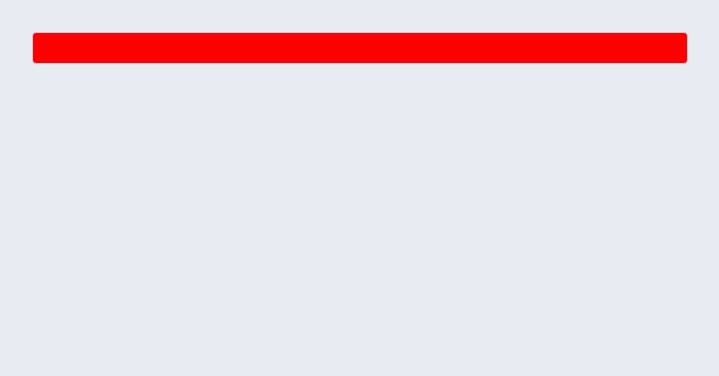
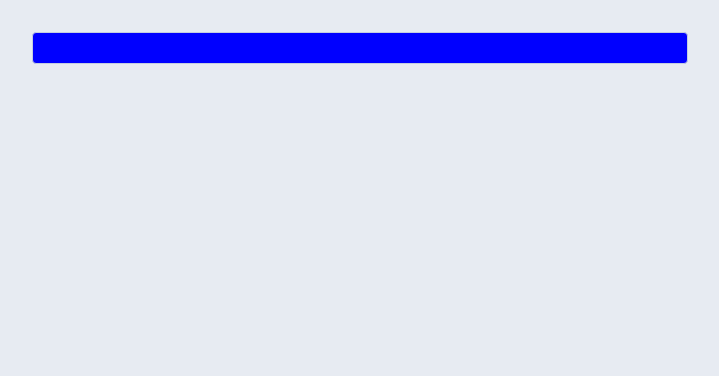
Before and after one commit to pinetree408/p-emotiondiary, a Flask app: template templates/game.html in a window 1280 px wide. Shown: the part 44-420 px from the top of the page, without its empty margins (280-999 px from the left). Run offline with Flask 2, Linux system fonts and the light colour scheme; the template is opened without the code that fills it, so the values that code supplies are empty.

Commit message:
blue box

```diff
--- a/static/style.css
+++ b/static/style.css
@@ -108,7 +108,7 @@ table {
 
 .box {
   max-width: 624px;
-  background: red;
+  background: blue;
   border: 1px solid #C4CDE0;
   -webkit-border-radius: 4px;
   padding: 15px;
```
